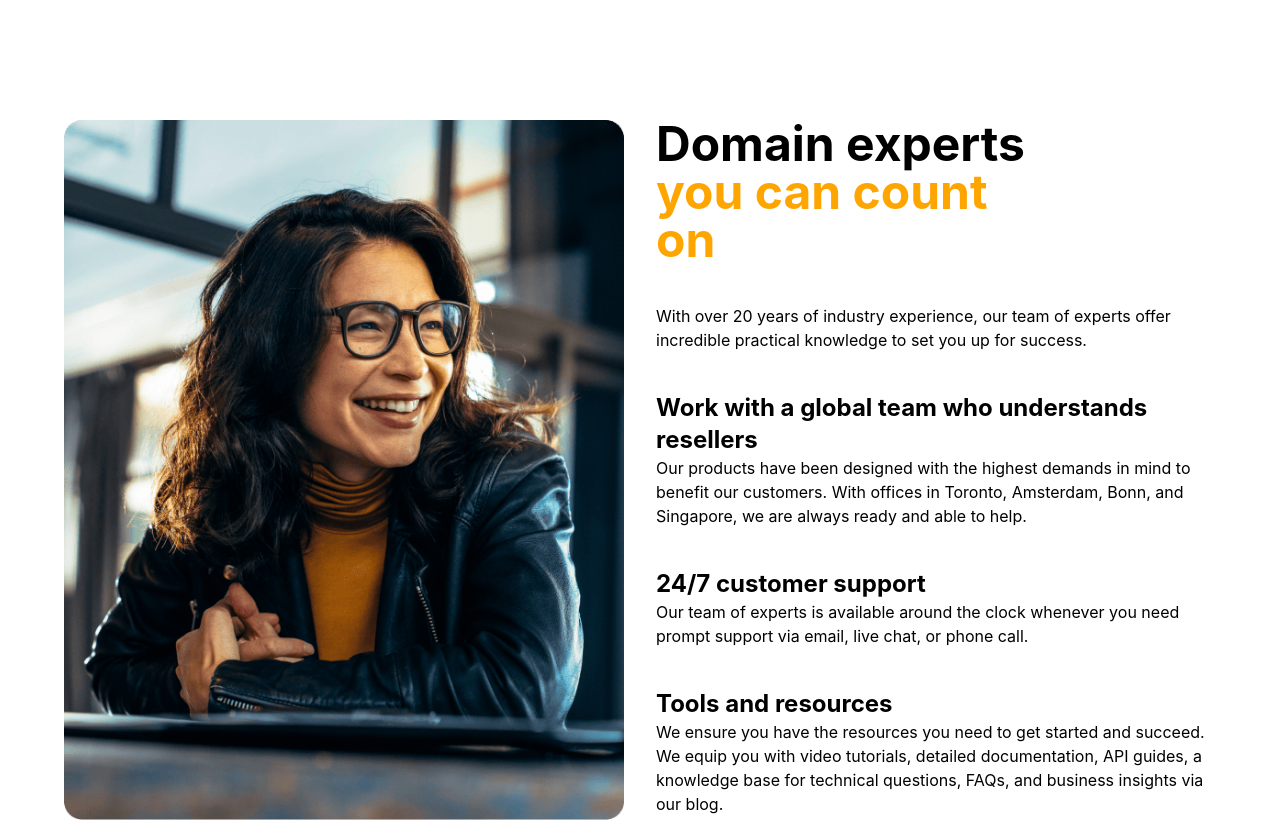
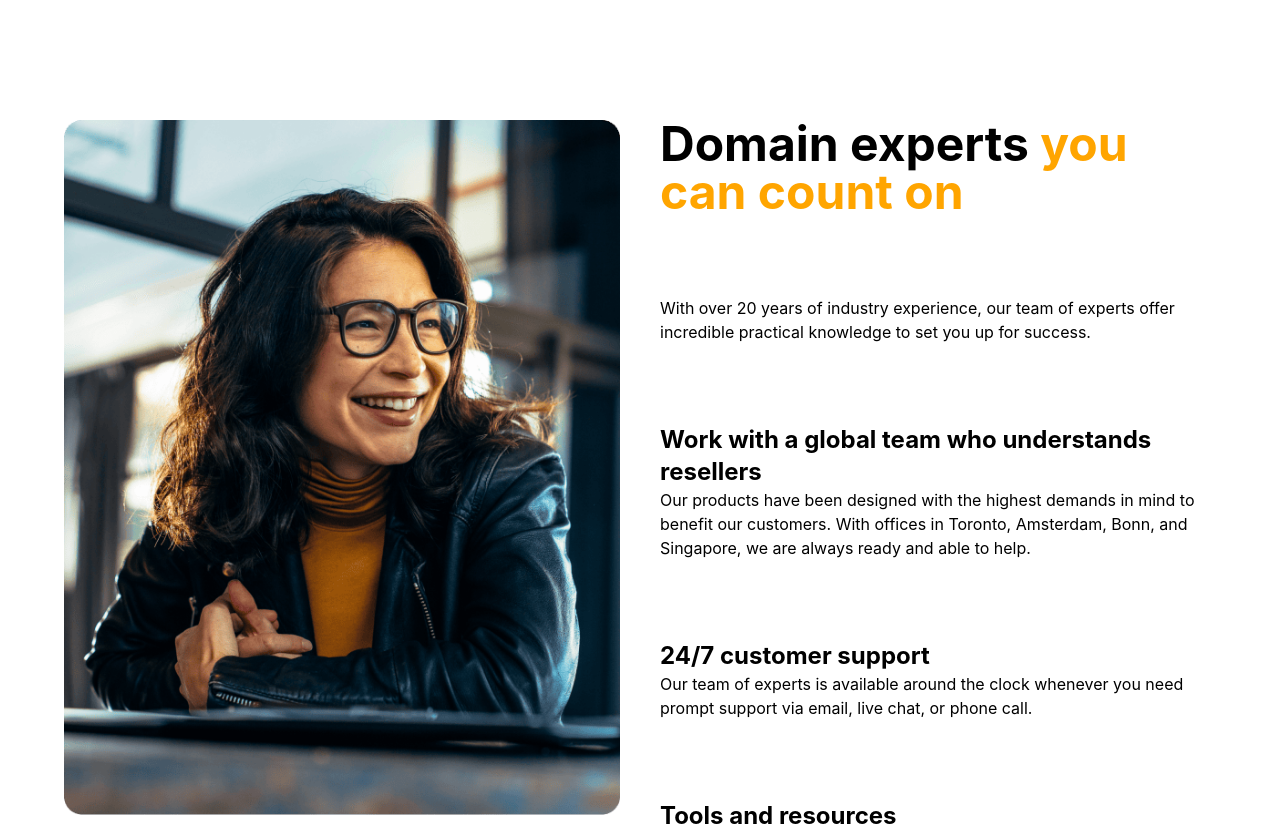
Before and after one commit to GhislainMitahi/sell-domain, a React (Create React App) app: page /domains in a window 1280 px wide. Shown: the part 3600-4426 px from the top of the page. Built offline with nearby package versions, Linux system fonts and the light colour scheme.

Commit message:
update expert component

```diff
--- a/src/components/DomainsElements/Expert/Expert.js
+++ b/src/components/DomainsElements/Expert/Expert.js
@@ -2,12 +2,12 @@ import React from 'react';
 
 const Expert = (props) => {
     return (
-        <div className={`w-[90%] flex justify-center items-start gap-8`}>
+        <div className={`w-[90%] flex justify-center items-start gap-10`}>
             <div className={`w-[50%]`}>
                 <img src={props.expert} alt="" className={`w-full h-full`} />
                 </div>
-                <div className={`w-[50%] flex flex-col gap-10`}>
-                    <h1 className={`text-5xl font-bold w-[70%]`}>
+                <div className={`w-[50%] flex flex-col gap-20`}>
+                    <h1 className={`text-5xl font-bold w-[85%]`}>
                         Domain experts<pan className={`text-[orange]`}> you can count on</pan>
                     </h1>
                     <p className={`text-md`}>With over 20 years of industry experience, our team of experts offer incredible practical knowledge to set you up for success.</p>
```
